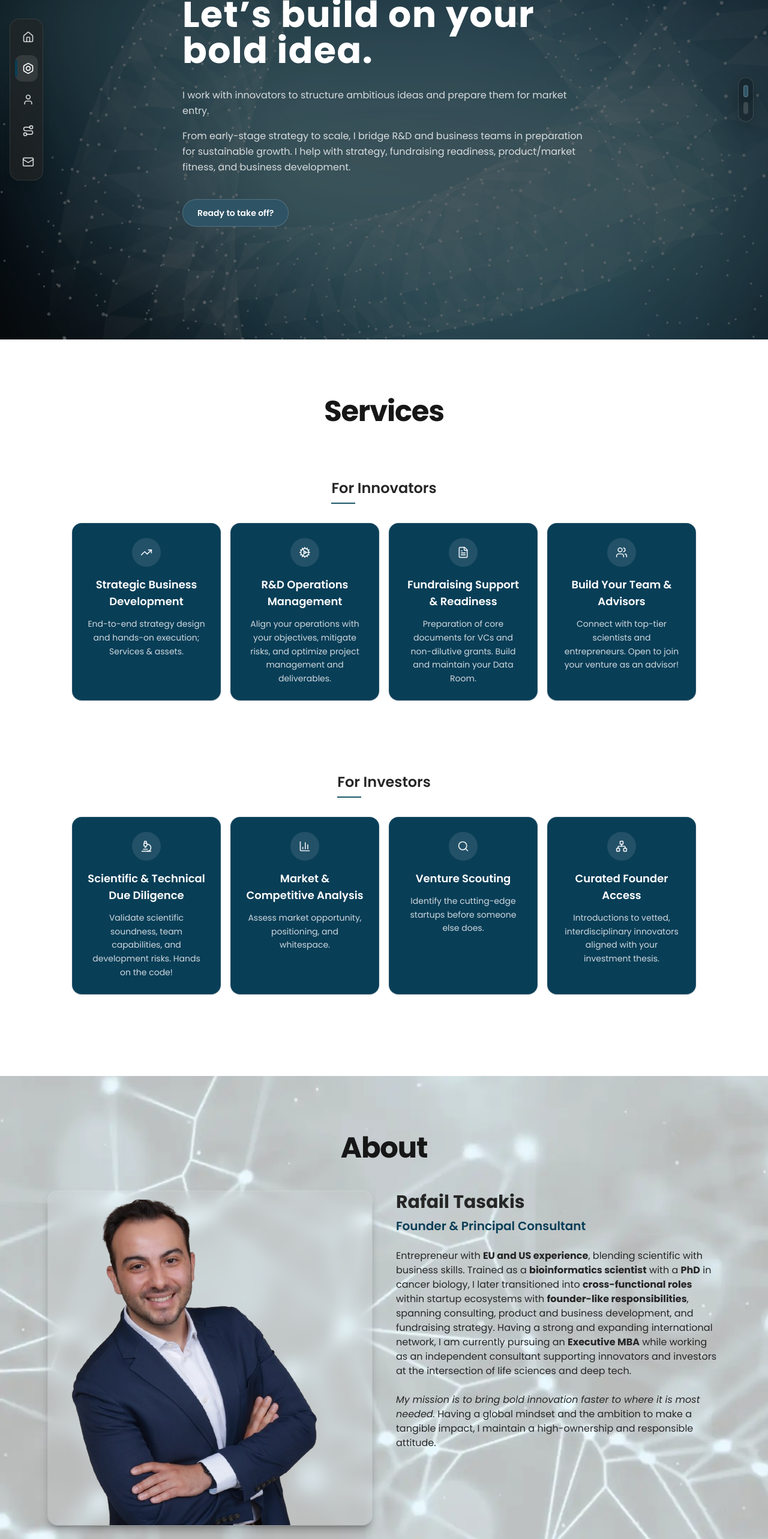
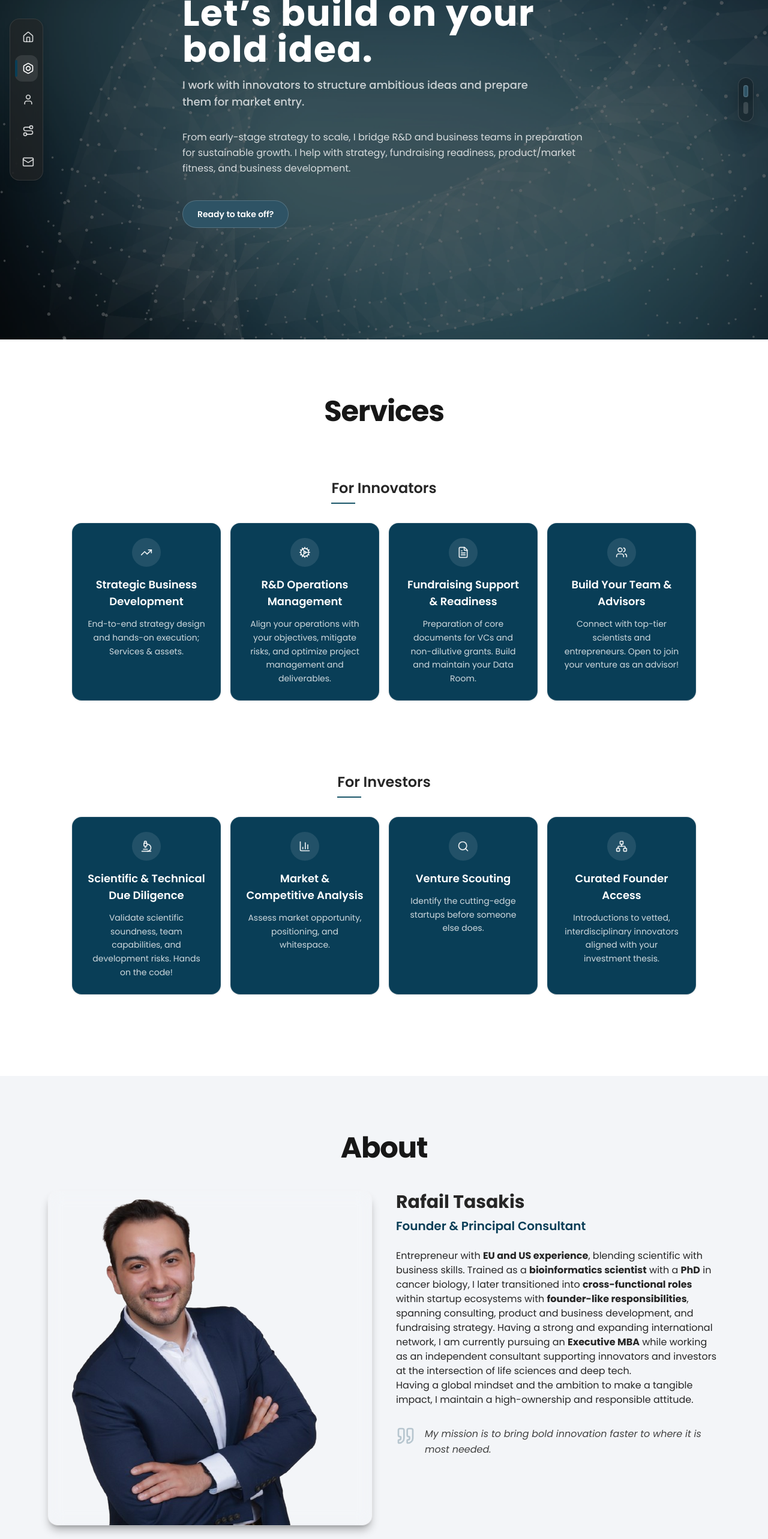
Before and after one commit to rtasakis/rtasakis.github.io, a React (Vite) app: page / in a window 1280 px wide. Shown: the part 234-2800 px from the top of the page at 60% size. Built offline with nearby package versions, Linux system fonts and the light colour scheme; a web font is replaced by a local one.

Commit message:
about quote

```diff
--- a/src/components/sections/about/About.tsx
+++ b/src/components/sections/about/About.tsx
@@ -4,6 +4,7 @@ import { toHtml } from "@/utils/toHtml";
 import { getImageUrl } from "@/utils/getImageUrl";
 import gsap from "gsap";
 import { ScrollTrigger } from "gsap/ScrollTrigger";
+import { Quote } from "lucide-react";
 
 gsap.registerPlugin(ScrollTrigger);
 
@@ -13,14 +14,13 @@ gsap.registerPlugin(ScrollTrigger);
 
 type AboutData = {
   sectionTitle: string;
-  backgroundImage: string;
-
   profile: {
     name: string;
     position: string;
     organization: string;
     image: string;
     bioHtml: string;
+    quoteHtml?: string;
   };
 
   highlights: {
@@ -57,6 +57,18 @@ function AboutBio({ profile }: { profile: AboutData["profile"] }) {
           className="about-bio__content"
           dangerouslySetInnerHTML={{ __html: toHtml(profile.bioHtml) }}
         />
+
+        {profile.quoteHtml && (
+          <figure className="about-bio__quote">
+            <Quote className="about-bio__quote-icon" aria-hidden />
+            <blockquote
+              className="about-bio__quote-text"
+              dangerouslySetInnerHTML={{
+                __html: toHtml(profile.quoteHtml),
+              }}
+            />
+          </figure>
+        )}
       </div>
     </div>
   );
@@ -146,9 +158,7 @@ export default function About() {
   return (
     <section
       className="about section-wrap"
-      style={{
-        backgroundImage: `url(${getImageUrl(data.backgroundImage)})`,
-      }}
+      style={{ backgroundColor: "#F3F5F8" }}
     >
       <div className="section-inner">
         <h2 className="section-title">{data.sectionTitle}</h2>
--- a/src/components/sections/contact/Contact.tsx
+++ b/src/components/sections/contact/Contact.tsx
@@ -137,7 +137,7 @@ export default function Contact() {
   return (
     <section
       className="contact-section section-wrap"
-      style={{ backgroundImage: `url(${getImageUrl(data.backgroundImage)})` }}
+      style={{ backgroundColor: "#F3F5F8" }}
     >
       <div className="section-inner">
         <ContactCard data={data} />
--- a/src/components/sections/home/Home.tsx
+++ b/src/components/sections/home/Home.tsx
@@ -16,6 +16,7 @@ type HeroCard = {
   id: string;
   audience: string;
   title: string;
+  subtitle: string;
   text: string[];
   cta: {
     label: string;
@@ -93,6 +94,7 @@ export default function Home() {
   const sectionRef = useRef<HTMLElement | null>(null);
   const audienceRef = useRef<HTMLDivElement | null>(null);
   const titleRef = useRef<HTMLHeadingElement | null>(null);
+  const subtitleRef = useRef<HTMLParagraphElement | null>(null);
   const textWrapRef = useRef<HTMLDivElement | null>(null);
   const ctaRef = useRef<HTMLButtonElement | null>(null);
 
@@ -125,6 +127,7 @@ export default function Home() {
     const outTargets = [
       audienceRef.current,
       titleRef.current,
+      subtitleRef.current,
       textWrapRef.current,
       ctaRef.current,
     ].filter(Boolean) as Element[];
@@ -166,6 +169,7 @@ export default function Home() {
       const targets = [
         audienceRef.current,
         titleRef.current,
+        subtitleRef.current,
         textWrapRef.current,
         ctaRef.current,
       ].filter(Boolean) as Element[];
@@ -218,6 +222,13 @@ export default function Home() {
             >
               {active.title}
             </h1>
+
+            <p
+              ref={subtitleRef}
+              className="mt-4 max-w-xl text-base font-medium text-white/75 md:text-lg"
+            >
+              {active.subtitle}
+            </p>
 
             <div ref={textWrapRef} className="mt-8 space-y-4">
               {active.text.map((line, idx) => (
--- a/src/data/about.json
+++ b/src/data/about.json
@@ -5,7 +5,8 @@
     "position": "Founder & Principal Consultant",
     "organization": "",
     "image": "profile-img.png",
-    "bioHtml": "<p>Entrepreneur with <strong>EU and US experience</strong>, blending scientific with business skills. Trained as a <strong>bioinformatics scientist</strong> with a <strong>PhD</strong> in cancer biology, I later transitioned into <strong>cross-functional roles</strong> within startup ecosystems with <strong>founder-like responsibilities</strong>, spanning consulting, product and business development, and fundraising strategy. Having a strong and expanding international network, I am currently pursuing an <strong>Executive MBA</strong> while working as an independent consultant supporting innovators and investors at the intersection of life sciences and deep tech.</p><p><br /><em>My mission is to bring bold innovation faster to where it is most needed.</em> Having a global mindset and the ambition to make a tangible impact, I maintain a high-ownership and responsible attitude.</p>"
+    "bioHtml": "<p>Entrepreneur with <strong>EU and US experience</strong>, blending scientific with business skills. Trained as a <strong>bioinformatics scientist</strong> with a <strong>PhD</strong> in cancer biology, I later transitioned into <strong>cross-functional roles</strong> within startup ecosystems with <strong>founder-like responsibilities</strong>, spanning consulting, product and business development, and fundraising strategy. Having a strong and expanding international network, I am currently pursuing an <strong>Executive MBA</strong> while working as an independent consultant supporting innovators and investors at the intersection of life sciences and deep tech.</p><p>Having a global mindset and the ambition to make a tangible impact, I maintain a high-ownership and responsible attitude.</p>",
+    "quoteHtml": "<p><em>My mission is to bring bold innovation faster to where it is most needed.</em></p>"
   },
   "highlights": {
     "sectionTitle": "In a nutshell",
@@ -31,6 +32,5 @@
         "description": "I made an impact for since 2023."
       }
     ]
-  },
-  "backgroundImage": "background-image.webp"
+  }
 }
--- a/src/data/home.json
+++ b/src/data/home.json
@@ -4,8 +4,8 @@
       "id": "innovators",
       "audience": "Innovators",
       "title": "Let’s build on your bold idea.",
+      "subtitle": "I work with innovators to structure ambitious ideas and prepare them for market entry.",
       "text": [
-        "I work with innovators to structure ambitious ideas and prepare them for market entry.",
         "From early-stage strategy to scale, I bridge R&D and business teams in preparation for sustainable growth. I help with strategy, fundraising readiness, product/market fitness, and business development."
       ],
       "cta": {
@@ -24,8 +24,8 @@
       "id": "investors",
       "audience": "Investors",
       "title": "Let’s dig deeper than the pitch-deck.",
+      "subtitle": "I support investors with hands-on scientific and technical due diligence, validating both the science and the execution risks behind each opportunity.",
       "text": [
-        "I support investors with hands-on scientific and technical due diligence, validating both the science and the execution risks behind each opportunity.",
         "By combining research depth with market perspective, I help uncover real value beyond the pitch. In addition, through maintaining a strong global network of entrepreneurs, I can help investors spot the next big thing before it happens or strengthen portfolio company performance."
       ],
       "cta": {
--- a/src/styles/input.css
+++ b/src/styles/input.css
@@ -442,6 +442,18 @@
   @apply text-neutral-800;
 }
 
+.about-bio__quote {
+  @apply relative mt-8 pl-12 text-neutral-700;
+}
+
+.about-bio__quote-icon {
+  @apply absolute left-0 top-0 h-8 w-8 text-primary opacity-25;
+}
+
+.about-bio__quote-text {
+  @apply italic leading-relaxed;
+}
+
 /* ===============================
    ABOUT HIGHLIGHTS
 ================================ */
@@ -623,9 +635,8 @@
   @apply text-[13px] font-semibold tracking-wide;
   @apply text-white/55;
   @apply transition duration-200;
-  @apply bg-white/15
+  @apply bg-white/15;
 }
-
 
 .hero-switcher__item:hover {
   @apply text-white/85;
```
